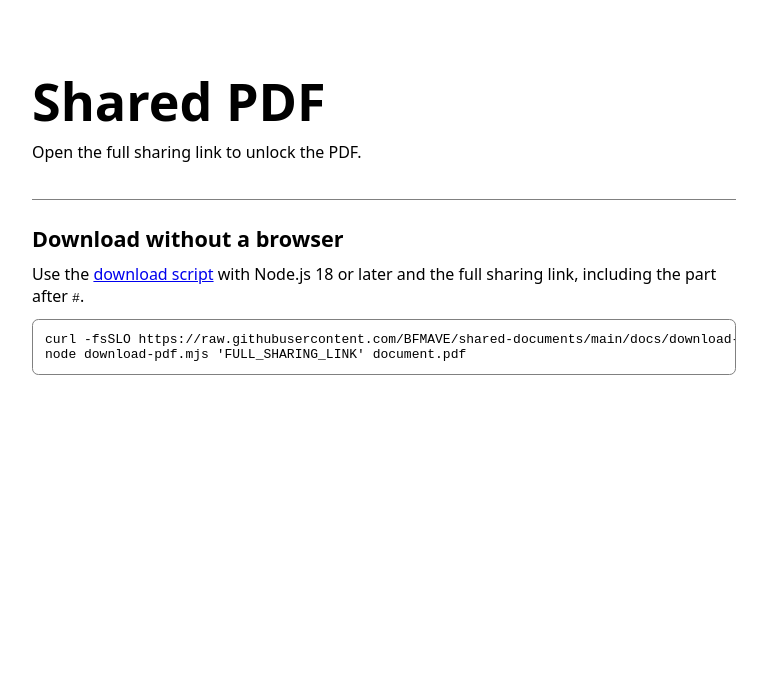
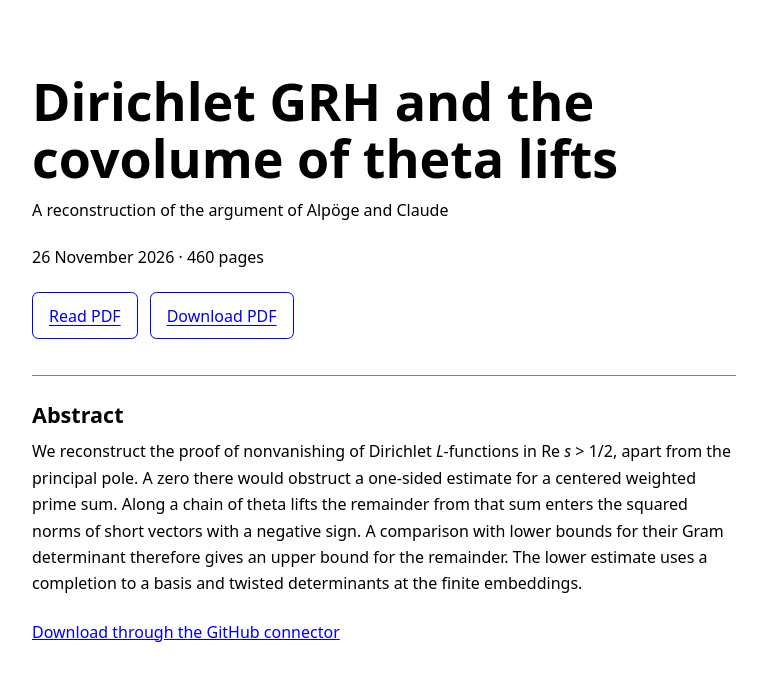
Before and after one commit to BFMAVE/shared-documents, a plain HTML site: page docs/index.html in a window 1280 px wide. Shown: the whole page, without its empty margins (256-1023 px from the left). Drawn offline with Linux system fonts and the light colour scheme.

Commit message:
Publish the GRH manuscript with connector-sized PDF parts

```diff
--- a/docs/index.html
+++ b/docs/index.html
@@ -3,33 +3,28 @@
 <head>
   <meta charset="utf-8">
   <meta name="viewport" content="width=device-width, initial-scale=1">
-  <meta name="robots" content="noindex, nofollow">
-  <meta name="referrer" content="no-referrer">
-  <meta http-equiv="Content-Security-Policy" content="default-src 'none'; script-src 'self'; style-src 'self'; connect-src 'self'; base-uri 'none'; form-action 'none'">
-  <title>Shared PDF</title>
+  <meta name="description" content="A reconstruction of the argument of Alpöge and Claude for Dirichlet GRH. Read the abstract and download the 460-page manuscript.">
+  <meta name="citation_title" content="Dirichlet GRH and the covolume of theta lifts">
+  <meta name="citation_pdf_url" content="https://bfmave.github.io/shared-documents/dirichlet-grh.pdf">
+  <meta name="citation_publication_date" content="2026/11/26">
+  <title>Dirichlet GRH and the covolume of theta lifts</title>
+  <link rel="canonical" href="https://bfmave.github.io/shared-documents/">
   <link rel="stylesheet" href="./viewer.css?v=3">
-  <script src="./viewer.js?v=2" defer></script>
 </head>
 <body>
   <main aria-labelledby="heading">
-    <h1 id="heading">Shared PDF</h1>
-    <p id="subtitle" hidden></p>
-    <p id="status" role="status">Opening the document…</p>
-    <div id="actions" hidden>
-      <a id="read" target="_blank" rel="noopener noreferrer">Open PDF</a>
-      <a id="download" download="document.pdf">Download PDF</a>
+    <h1 id="heading">Dirichlet GRH and the covolume of theta lifts</h1>
+    <p id="subtitle">A reconstruction of the argument of Alpöge and Claude</p>
+    <p><time datetime="2026-11-26">26 November 2026</time> · 460 pages</p>
+    <div id="actions">
+      <a id="read" href="./dirichlet-grh.pdf">Read PDF</a>
+      <a id="download" href="./dirichlet-grh.pdf" download>Download PDF</a>
     </div>
-    <section id="summary" aria-labelledby="abstract-heading" hidden>
+    <section id="summary" aria-labelledby="abstract-heading">
       <h2 id="abstract-heading">Abstract</h2>
-      <p id="abstract"></p>
+      <p id="abstract">We reconstruct the proof of nonvanishing of Dirichlet <i>L</i>-functions in Re <i>s</i> &gt; 1/2, apart from the principal pole. A zero there would obstruct a one-sided estimate for a centered weighted prime sum. Along a chain of theta lifts the remainder from that sum enters the squared norms of short vectors with a negative sign. A comparison with lower bounds for their Gram determinant therefore gives an upper bound for the remainder. The lower estimate uses a completion to a basis and twisted determinants at the finite embeddings.</p>
     </section>
-    <noscript>Use the commands below when browser JavaScript is disabled.</noscript>
-    <section id="script-download" aria-labelledby="script-download-heading">
-      <h2 id="script-download-heading">Download without a browser</h2>
-      <p>Use the <a href="./download-pdf.mjs" download>download script</a> with Node.js 18 or later and the full sharing link, including the part after <code>#</code>.</p>
-      <pre><code>curl -fsSLO https://raw.githubusercontent.com/BFMAVE/shared-documents/main/docs/download-pdf.mjs
-node download-pdf.mjs 'FULL_SHARING_LINK' document.pdf</code></pre>
-    </section>
+    <p><a href="https://github.com/BFMAVE/shared-documents#retrieve-the-pdf-through-the-github-connector">Download through the GitHub connector</a></p>
   </main>
 </body>
 </html>
```
Also changed, not shown: connector/pdf.json (added, +25 -0 lines), 6 other files.
